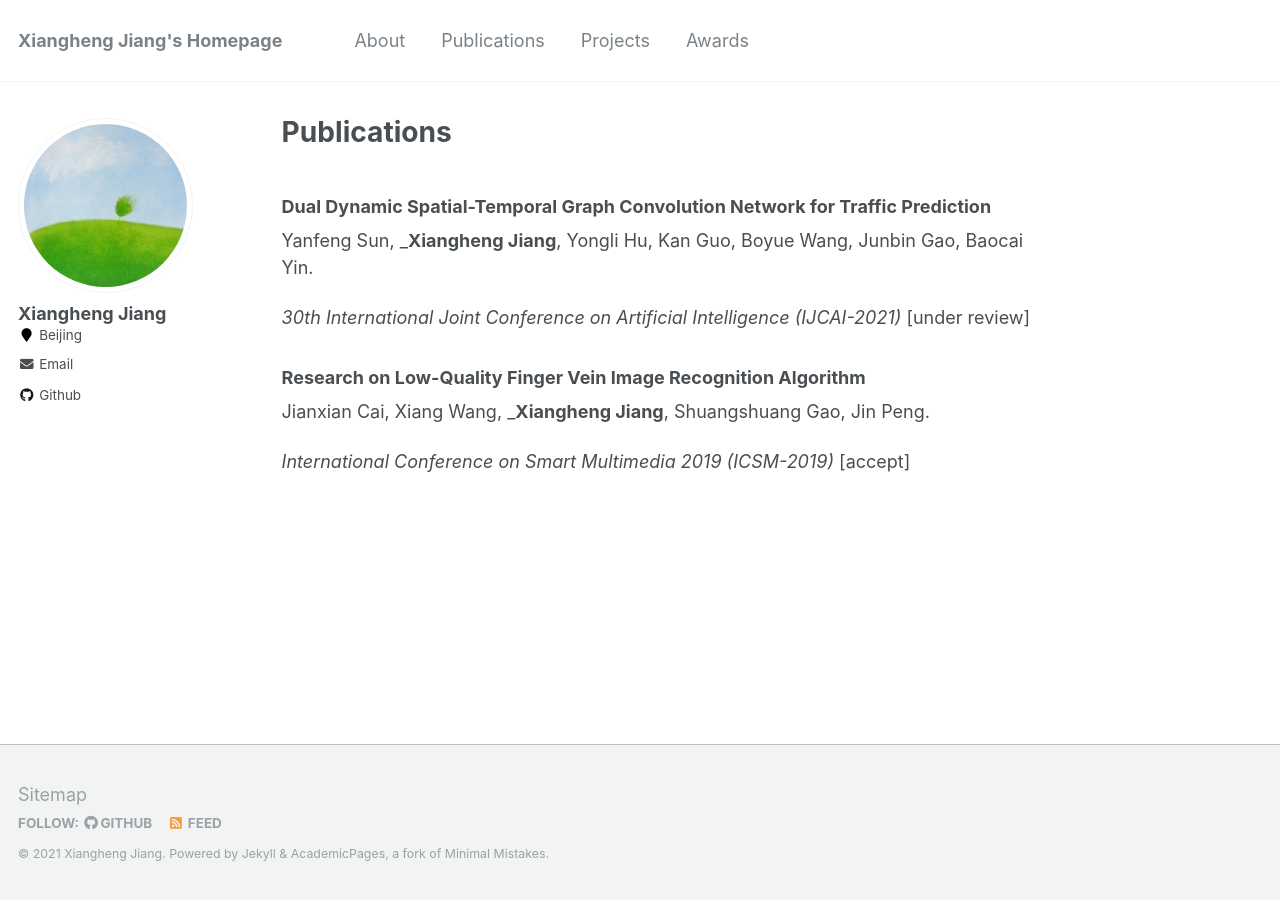
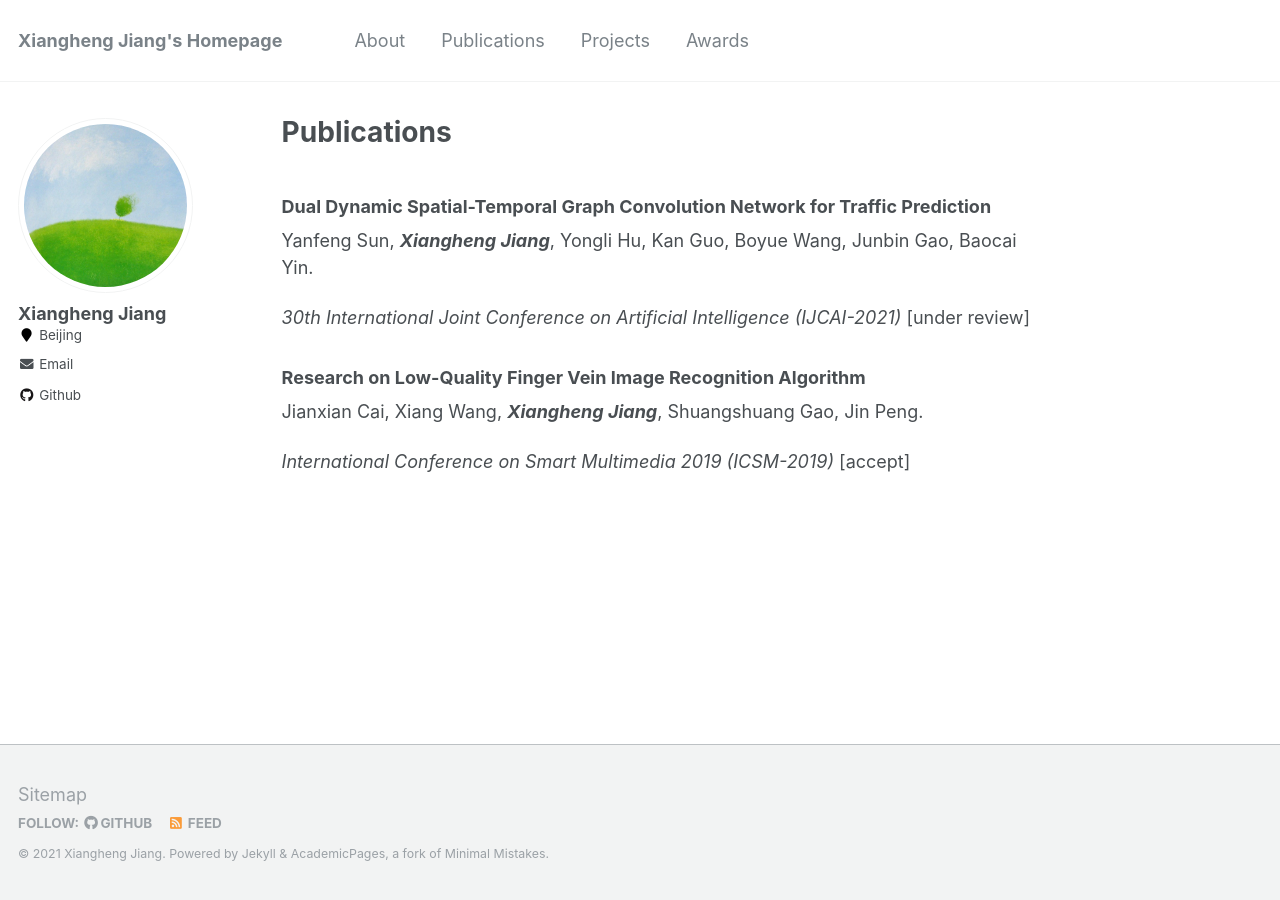
Before and after one commit to j1o2h3n/j1o2h3n.github.io, a Jekyll site: the page built from _pages/publications.md, in a window 1280 px wide. Built offline with Jekyll 4.4.1, drawn with Linux system fonts in a browser that asks for light colours.

```diff
--- a/_pages/publications.md
+++ b/_pages/publications.md
@@ -10,13 +10,13 @@ redirect_from:
 
 ### **Dual Dynamic Spatial-Temporal Graph Convolution Network for Traffic Prediction**
 
-Yanfeng Sun, _**Xiangheng Jiang**, Yongli Hu, Kan Guo, Boyue Wang, Junbin Gao, Baocai Yin.
+Yanfeng Sun, _**Xiangheng Jiang**_, Yongli Hu, Kan Guo, Boyue Wang, Junbin Gao, Baocai Yin.
 
 _30th International Joint Conference on Artificial Intelligence  (IJCAI-2021)_    \[under review]
 
 
 ### **Research on Low-Quality Finger Vein Image Recognition Algorithm**
 
-Jianxian Cai, Xiang Wang, _**Xiangheng Jiang**, Shuangshuang Gao, Jin Peng.
+Jianxian Cai, Xiang Wang, _**Xiangheng Jiang**_, Shuangshuang Gao, Jin Peng.
 
 _International Conference on Smart Multimedia 2019  (ICSM-2019)_    \[accept]
```
